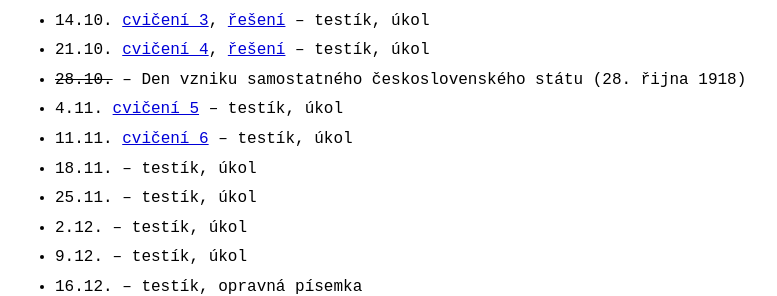
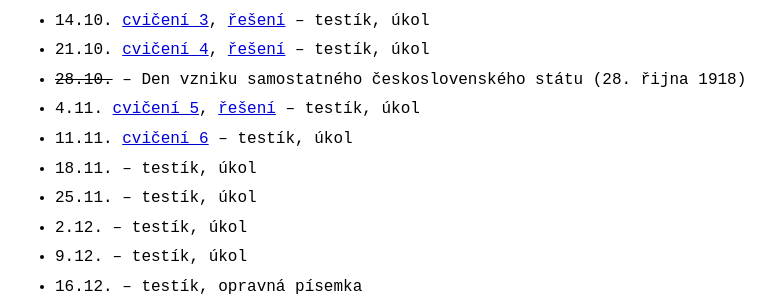
Before and after one commit to Couleslaw/couleslaw.github.io, a Jekyll site: the page built from teaching/2627/dm/index.md, in a window 1280 px wide and 900 px high, scrolled down 1757 px. Shown: the part 160-456 px from the top of the window, without its empty margins (234-1011 px from the left). Built offline with Jekyll 4.4.1, drawn with Linux system fonts in a browser that asks for light colours.

Commit message:
add dm cv5 reseni

```diff
--- a/teaching/2627/dm/index.md
+++ b/teaching/2627/dm/index.md
@@ -57,7 +57,7 @@ Podle [pravidel pro organizaci studia](https://www.mff.cuni.cz/cs/vnitrni-zalezi
 - 14.10. [cvičení 3](./cv3.pdf), [řešení](cv3-reseni.pdf) -- testík, úkol
 - 21.10. [cvičení 4](./cv4.pdf), [řešení](./cv4-reseni.pdf) -- testík, úkol
 - ~~28.10.~~ -- Den vzniku samostatného československého státu (28. řijna 1918)
-- 4.11. [cvičení 5](./cv5.pdf) -- testík, úkol
+- 4.11. [cvičení 5](./cv5.pdf), [řešení](./cv5-reseni.pdf) -- testík, úkol
 - 11.11. [cvičení 6](./cv6.pdf) -- testík, úkol
 - 18.11. -- testík, úkol
 - 25.11. -- testík, úkol
```
Also changed, not shown: 1 other file.
